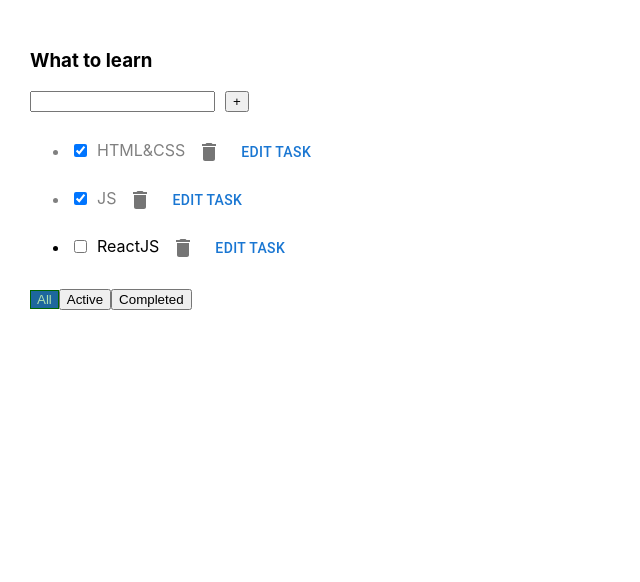
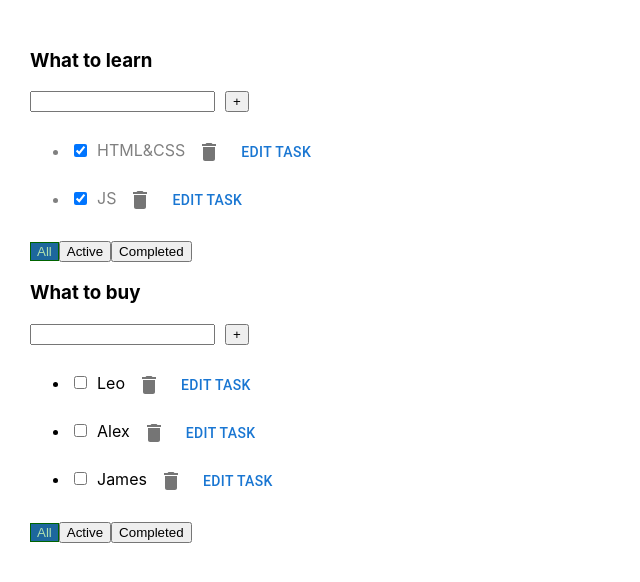
Before and after one commit to pampukhaleo/1-todolist-class, a React (Create React App) app: page / in a window 1280 px wide. Shown: the top 582 px of the page, without its empty margins (0-640 px from the left). Built offline with nearby package versions, Linux system fonts and the light colour scheme.

Commit message:
working with 2 Todo components. create edit delete.

```diff
--- a/src/App.tsx
+++ b/src/App.tsx
@@ -1,34 +1,78 @@
 import React, { useState } from 'react';
 import { v1 } from 'uuid';
 import './App.css';
-import TodoList, { Task } from './components/TodoList/TodoList';
+import TodoList from './components/TodoList/TodoList';
+
+export type FilterValuesType = 'All' | 'Completed' | 'Active'
+
+export type Task = {
+  id: string
+  title: string
+  isDone: boolean
+}
+
+type TodoListType = {
+  id: string
+  name: string
+  filter: FilterValuesType
+  disabled: boolean
+}
 
 function App() {
-  const header = 'What to learn'
 
-  const [tasks, setTasks] = useState<Task[]>([
+  const todoListId1 = v1()
+  const todoListId2 = v1()
+
+  const [todoLists, setTodoLists] = useState<Array<TodoListType>>([
+    { id: todoListId1, name: 'What to learn', filter: 'Active', disabled: true },
+    { id: todoListId2, name: 'What to buy', filter: 'Completed', disabled: true },
+  ]);
+
+  const [tasksObj, setTasksObj] = useState({
+    [todoListId1]: [
       { id: v1(), title: 'HTML&CSS', isDone: true },
       { id: v1(), title: 'JS', isDone: true },
       { id: v1(), title: 'ReactJS', isDone: false }
-  ])
+    ],
+    [todoListId2]: [
+      { id: v1(), title: 'Vasiliy', isDone: true },
+      { id: v1(), title: 'Oleg', isDone: true },
+      { id: v1(), title: 'Leo', isDone: false },
+      { id: v1(), title: 'Alex', isDone: false },
+      { id: v1(), title: 'James', isDone: false }
+    ],
+  });
 
-  const [disabled, setDisabled] = useState<boolean>(true)
+  const [taskStatus, setTaskStatus] = useState<FilterValuesType>('All')
+
+  // const [disabled, setDisabled] = useState<boolean>(true)
   const [editId, setEditId] = useState('');
   const [editValue, setEditValue] = useState('');
 
-  const removeTask = (id: string) => setTasks(tasks.filter(task => task.id != id))
+  const removeTask = (id: string, todoListId: string) => {
+    const tasks = tasksObj[todoListId]
+    tasksObj[todoListId] = tasks.filter(task => task.id !== id)
+    setTasksObj({ ...tasksObj })
+  }
 
-  const createTask = (inputValue: string) => {
+  const createTask = (inputValue: string, todoListId: string) => {
     const newTask = {
       id: v1(),
       title: inputValue,
       isDone: false
     }
-    setTasks([...tasks, newTask])
+    const tasks = tasksObj[todoListId]
+    tasksObj[todoListId] = [...tasks, newTask]
+
+    setTasksObj({ ...tasksObj })
   }
 
-  const changeStatus = (id: string, isDone: boolean) => {
-    const newStatus = tasks.map(task => {
+  const changeStatus = (id: string, isDone: boolean, todoListId: string) => {
+    const tasks = tasksObj[todoListId]
+
+    // const newStatus = tasks.map(task => id === task.id ? {...task, isDone: !task.isDone  }: task)
+    // console.log(newStatus)
+    tasksObj[todoListId] = tasks.map(task => {
       if (id === task.id) {
         return {
           ...task,
@@ -37,31 +81,41 @@ function App() {
       }
       return task
     })
-    // const newStatus = tasks.map(task => id === task.id ? {...task, isDone: !task.isDone  }: task)
-    // console.log(newStatus)
-    setTasks(newStatus)
+    setTasksObj({ ...tasksObj })
   }
 
-  const disableHandler = (id: string) => {
-    disablingInput()
+  const disableHandler = (id: string, todoListId: string) => {
+    disablingInput(todoListId)
+    inputEditInitialValue(id, todoListId);
     setEditId(id)
-    inputEditInitialValue(id);
   }
 
-  const disablingInput = () => {
-    setDisabled(!disabled)
+  const disablingInput = (todoListId: string) => {
+    const newTodoList = todoLists.map(tl => {
+      if (tl.id === todoListId) {
+        return {
+          ...tl,
+          disabled: !tl.disabled
+        }
+      }
+      return tl
+    })
+    setTodoLists(newTodoList)
   }
 
-  const inputEditInitialValue = (id: string) => {
+  const inputEditInitialValue = (id: string, todoListId: string) => {
+    const tasks = tasksObj[todoListId]
+
     const filteredTask = tasks.filter(task => {
       return task.id === id
     })
     setEditValue(filteredTask[0].title)
   }
 
-  const editTask = (title: string) => {
+  const editTask = (title: string, todoListId: string) => {
+    const tasks = tasksObj[todoListId]
 
-    const editedTasks = tasks.map(task => {
+    tasksObj[todoListId] = tasks.map(task => {
       if (task.id === editId) {
         return {
           ...task,
@@ -70,24 +124,70 @@ function App() {
       }
       return task
     })
-    setTasks(editedTasks)
-    setDisabled(true)
+    setTasksObj({ ...tasksObj })
+
+    const newTodoList = todoLists.map(tl => {
+      if (tl.id === todoListId) {
+        return {
+          ...tl,
+          disabled: !tl.disabled
+        }
+      }
+      return tl
+    })
+    setTodoLists(newTodoList)
+  }
+
+  const changeCheckedStatus = (value: FilterValuesType) => {
+    setTaskStatus(value)
   }
 
   return (
     <div className="App">
-      <TodoList
-        header={ header }
-        tasks={ tasks }
+      {
+        todoLists.map(tl => {
+          // const filterStatus = () => {
+          //   let filteredTasks = tasksObj[tl.id]
+          //   switch (tl.filter) {
+          //     case 'Active': {
+          //       return filteredTasks = filteredTasks.filter(task => !task.isDone)
+          //     }
+          //     case 'Completed': {
+          //       return filteredTasks = filteredTasks.filter(task => task.isDone)
+          //     }
+          //     default: {
+          //       return filteredTasks
+          //     }
+          //   }
+          // }
+
+          let filteredTasks = tasksObj[tl.id]
+          if (tl.filter === 'Active') {
+            filteredTasks = filteredTasks.filter(task => task.isDone)
+          }
+          if (tl.filter === 'Completed') {
+            filteredTasks = filteredTasks.filter(task => !task.isDone)
+          }
+
+          return <TodoList
+            key={ tl.id }
+            todoListId={ tl.id }
+            header={ tl.name }
+            tasks={ filteredTasks }
             removeTask={ removeTask }
             changeStatus={ changeStatus }
             createTask={ createTask }
             editTask={ editTask }
             disableHandler={ disableHandler }
-        disabled={ disabled }
+            disabled={ tl.disabled }
             editValue={ editValue }
             disablingInput={ disablingInput }
+            changeCheckedStatus={ changeCheckedStatus }
+            taskStatus={ taskStatus }
           />
+        })
+      }
+
     </div>
   );
 }
--- a/src/components/TodoList/TodoList.tsx
+++ b/src/components/TodoList/TodoList.tsx
@@ -1,29 +1,25 @@
-import React, { ChangeEvent, ChangeEventHandler, KeyboardEvent, MouseEvent, useState } from 'react'
+import React, { ChangeEvent, KeyboardEvent, useState } from 'react'
 import { IconButton } from '@mui/material';
 import DeleteIcon from '@mui/icons-material/Delete';
 import { Button } from '../Button/Button';
 import ButtonMUI from '@mui/material/Button';
 import { EditComponent } from '../EditComponent/EditComponent';
-
-type FilterValuesType = 'All' | 'Completed' | 'Active'
+import { FilterValuesType, Task } from '../../App';
 
 type PropsType = {
   header: string
   tasks: Task[]
-  removeTask: (id: string) => void
-  changeStatus: (id: string, isDone: boolean) => void
-  createTask: (taskValue: string) => void
-  editTask: (title: string) => void
+  removeTask: (id: string, todoListId: string) => void
+  changeStatus: (id: string, isDone: boolean, todoListId: string) => void
+  createTask: (taskValue: string, todoListId: string) => void
+  editTask: (title: string, todoListId: string) => void
   disabled: boolean
-  disableHandler: (id: string) => void
+  disableHandler: (id: string, todoListId: string) => void
   editValue: string
-  disablingInput: () => void
-}
-
-export type Task = {
-  id: string
-  title: string
-  isDone: boolean
+  disablingInput: (todoListId: string) => void
+  changeCheckedStatus: (value: FilterValuesType) => void
+  taskStatus: string
+  todoListId: string
 }
 
 const TodoList = ({
@@ -36,36 +32,23 @@ const TodoList = ({
                     disabled,
                     disableHandler,
                     editValue,
-                    disablingInput
+                    disablingInput,
+                    changeCheckedStatus,
+                    taskStatus,
+                    todoListId
                   }: PropsType) => {
 
-  const [taskStatus, setTaskStatus] = useState<FilterValuesType>('All')
   const [inputValue, setInputValue] = useState('')
   const [error, setError] = useState<string | null>(null);
 
-  const filterStatus = () => {
-    let filteredTasks = tasks
-    switch (taskStatus) {
-      case 'Active': {
-        return filteredTasks = tasks.filter(task => !task.isDone)
-      }
-      case 'Completed': {
-        return filteredTasks = tasks.filter(task => task.isDone)
-      }
-      default: {
-        return filteredTasks
-      }
-    }
-  }
-
-  const statusHandler = (value: FilterValuesType) => setTaskStatus(value)
+  const statusHandler = (value: FilterValuesType) => changeCheckedStatus(value)
 
   const onChangeInputHandler = (event: ChangeEvent<HTMLInputElement>) => {
     setInputValue(event.currentTarget.value)
   }
 
   const deleteHandler = (id: string) => {
-    removeTask(id)
+    removeTask(id, todoListId)
   }
 
   const addTaskHandler = () => {
@@ -74,7 +57,7 @@ const TodoList = ({
       setInputValue('')
       return
     }
-    createTask(inputValue.trim())
+    createTask(inputValue.trim(), todoListId)
     setInputValue('')
   }
 
@@ -90,12 +73,12 @@ const TodoList = ({
   }
 
   const onClickEditHandler = (title: string) => {
-    editTask(title)
+    editTask(title, todoListId)
   }
 
   const onChangeHandler = (event: ChangeEvent<HTMLInputElement>, id: string) => {
     const isDone = event.currentTarget.checked
-    changeStatus(id, isDone)
+    changeStatus(id, isDone, todoListId)
   }
 
   return (
@@ -112,7 +95,7 @@ const TodoList = ({
         { error && <div className="error-message">{ error }</div> }
       </div>
       <ul>
-        { filterStatus()?.map(task => (
+        { tasks.map(task => (
           <li key={ task.id }
               className={ task.isDone ? 'grey-text' : '' }>
             <input onChange={ (e) => onChangeHandler(e, task.id) } type="checkbox" checked={ task.isDone }/>
@@ -124,7 +107,7 @@ const TodoList = ({
             >
               <DeleteIcon/>
             </IconButton>
-            <ButtonMUI onClick={ () => disableHandler(task.id) }>Edit Task</ButtonMUI>
+            <ButtonMUI onClick={ () => disableHandler(task.id, todoListId) }>Edit Task</ButtonMUI>
           </li>
         )) }
       </ul>
@@ -139,7 +122,9 @@ const TodoList = ({
                 callBack={ () => statusHandler('Completed') }
                 name={ 'Completed' }/>
       </div>
-      { !disabled && <EditComponent disablingInput={disablingInput} onClickEditHandler={ onClickEditHandler } editValue={editValue}/> }
+      { !disabled && <EditComponent disablingInput={ () => disablingInput(todoListId) }
+                                    onClickEditHandler={ onClickEditHandler }
+                                    editValue={ editValue }/> }
     </div>
   )
 }
```
Lines whose indentation alone changed are shown as unchanged.
